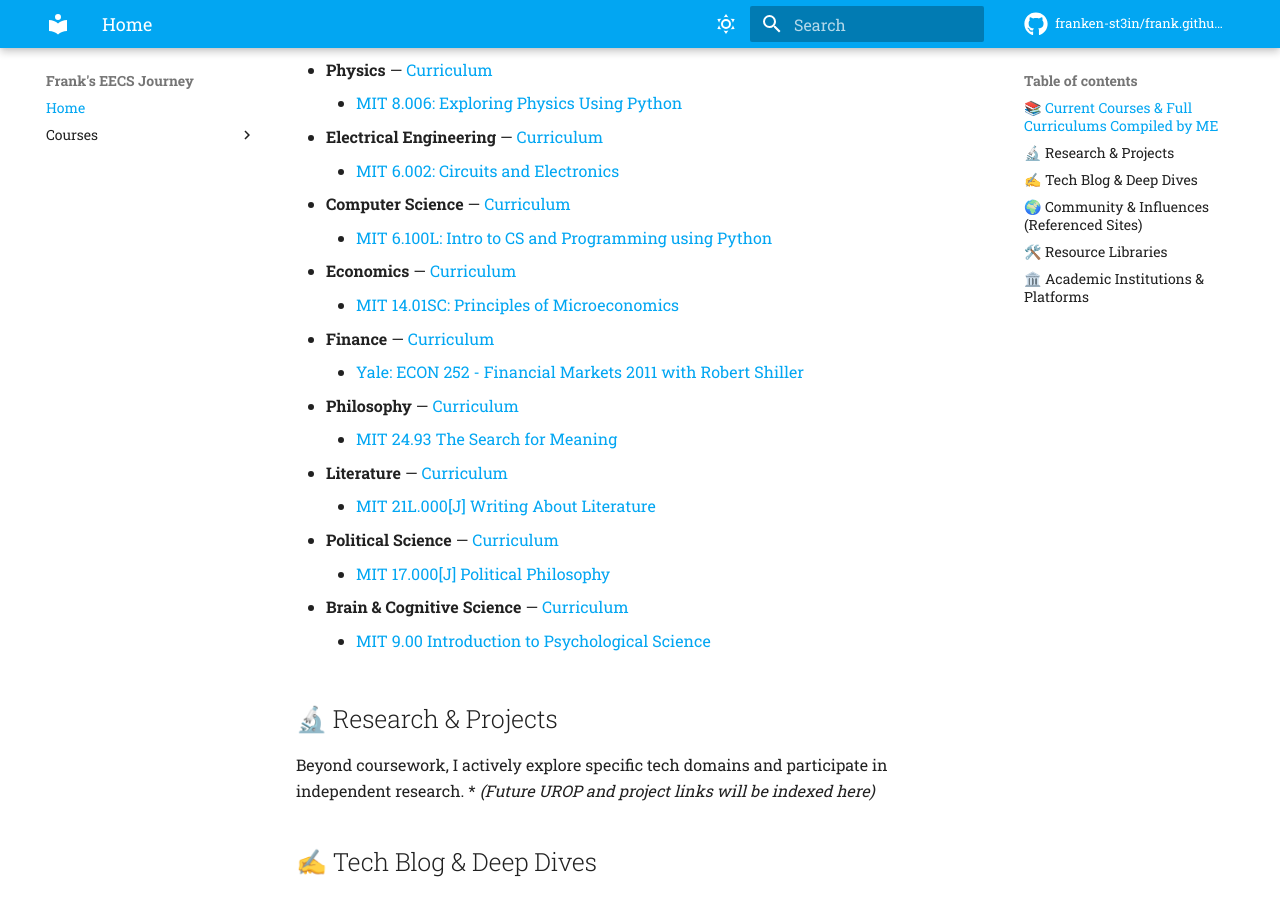
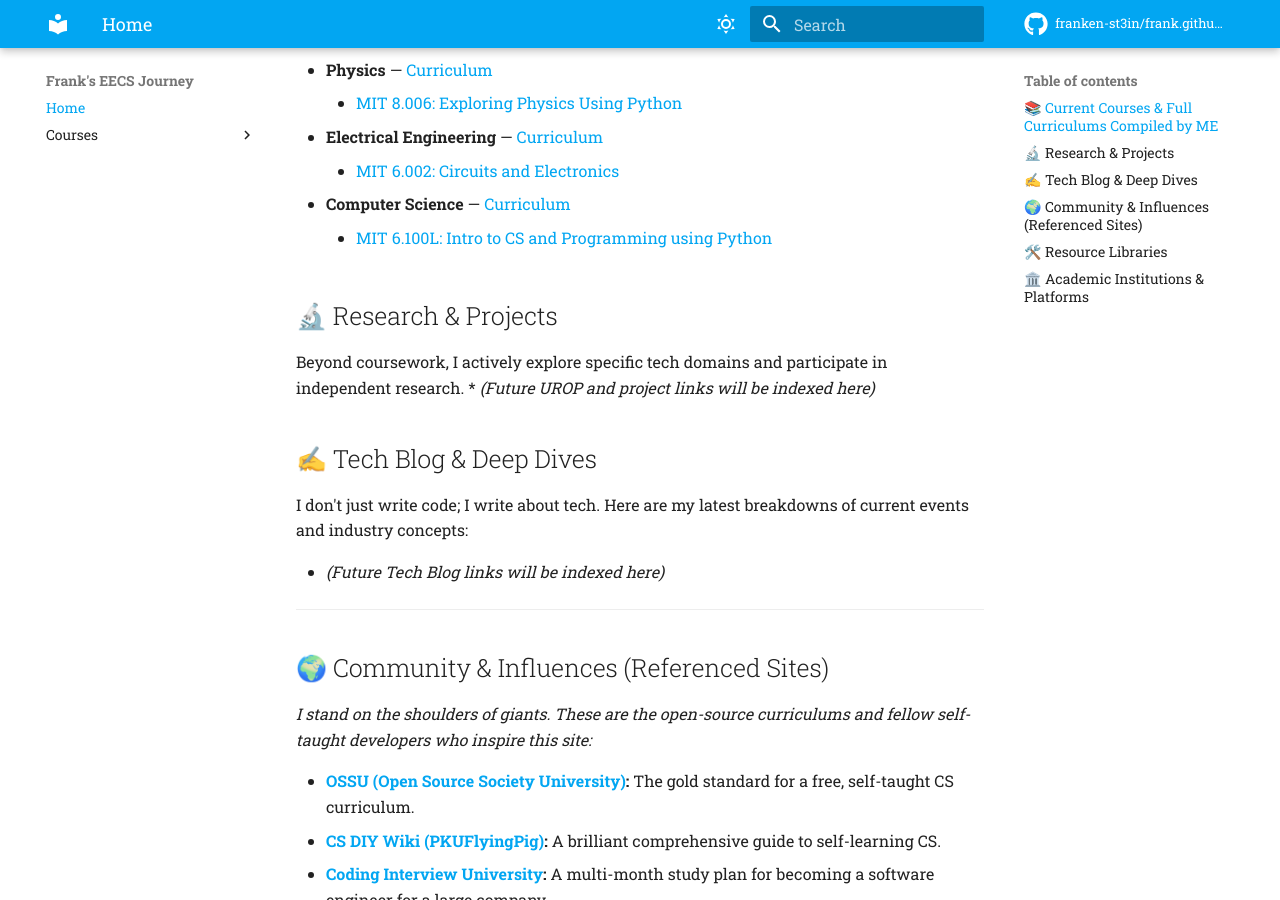
Before and after one commit to franken-st3in/frank.github.io, an MkDocs documentation site: the page built from docs/index.md, in a window 1280 px wide and 900 px high, scrolled down 451 px. Built offline with MkDocs 1.6.1 and Material for MkDocs 9.7.7, drawn with Linux system fonts in a browser that asks for light colours; comment, search, counter and statistics services are not loaded.

Commit message:
Remove multiple curriculum sections from index
Removed several curriculum sections for Economics, Finance, Philosophy, Literature, Political Science, and Brain & Cognitive Science.

```diff
--- a/docs/index.md
+++ b/docs/index.md
@@ -16,18 +16,6 @@
     * [MIT 6.002: Circuits and Electronics](6-002.md)
 * **Computer Science** — [Curriculum](https://docs.google.com/document/d/1ttIbrxGfIvuR635CbM_KxRH74Sqab-k9ZyMnBaKZ4BI/edit?usp=sharing)
     * [MIT 6.100L: Intro to CS and Programming using Python](6-100L.md)
-* **Economics** — [Curriculum](https://docs.google.com/document/d/1J6H6lFj1XrS5S2TpfPL8hnkisFM2_rzL6RX5KtdFJ7U/edit?usp=sharing)
-    * [MIT 14.01SC: Principles of Microeconomics](14-01sc.md)
-* **Finance** — [Curriculum](https://docs.google.com/document/d/1naV2c0x2AC6_6cqQ3n-TTqJcjrnNVhpK6hfTP7mDK2Y/edit?usp=sharing)
-    * [Yale: ECON 252 - Financial Markets 2011 with Robert Shiller](econ-252.md)
-* **Philosophy** — [Curriculum](https://docs.google.com/document/d/1n57GMRw3Q2V07VrsaFICOHzzo_akmsJDmbscQUQeDRE/edit?usp=sharing)
-    * [MIT 24.93 The Search for Meaning](24-93.md)
-* **Literature** — [Curriculum](https://docs.google.com/document/d/1y7xFLWhyY0rvR3HyEgKN5s6R4WIXNd5Pva6RQUM__58/edit?usp=sharing)
-    * [MIT 21L.000[J] Writing About Literature](21L-000.md)
-* **Political Science** — [Curriculum](https://docs.google.com/document/d/11U0s0uXl93befhDqzhFLOaxWydYDJ2kv-eze2X-_SbI/edit?usp=sharing)
-    * [MIT 17.000[J] Political Philosophy](17-000.md)
-* **Brain & Cognitive Science** — [Curriculum](https://docs.google.com/document/d/1_mU8aowRBaqwh4T9KqTJJBIcht_EtPhSuvnpb2QrkXI/edit?usp=sharing)
-    * [MIT 9.00 Introduction to Psychological Science](9-00.md)
 
 ## 🔬 Research & Projects
 Beyond coursework, I actively explore specific tech domains and participate in independent research.
```
